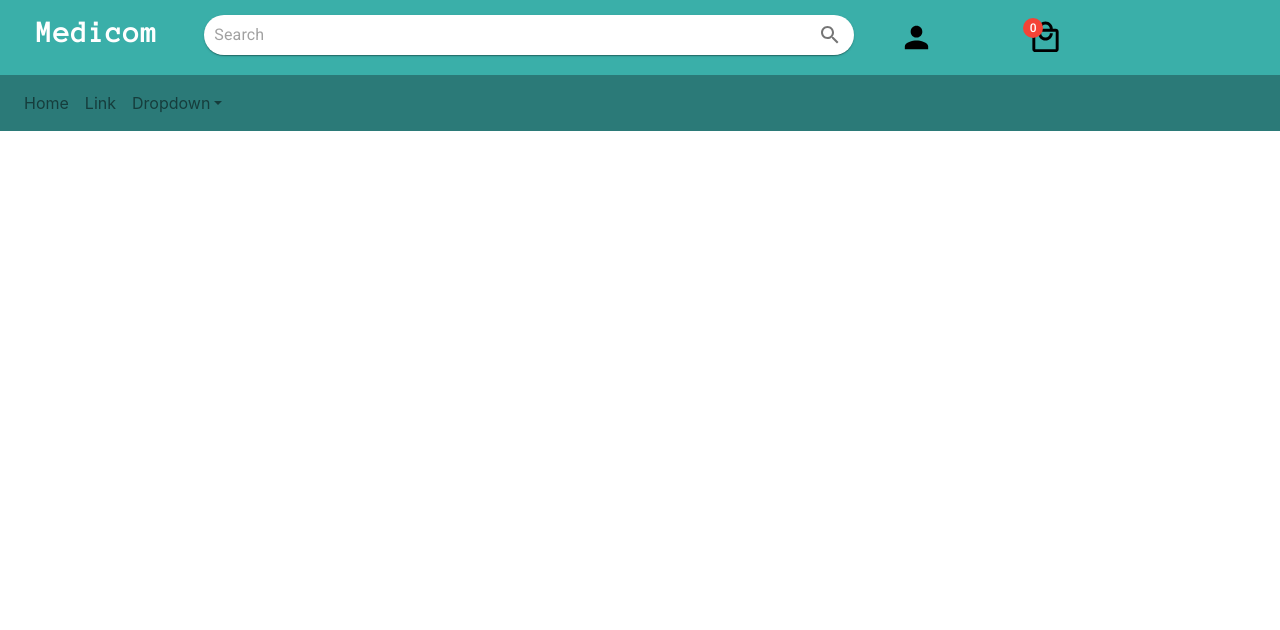
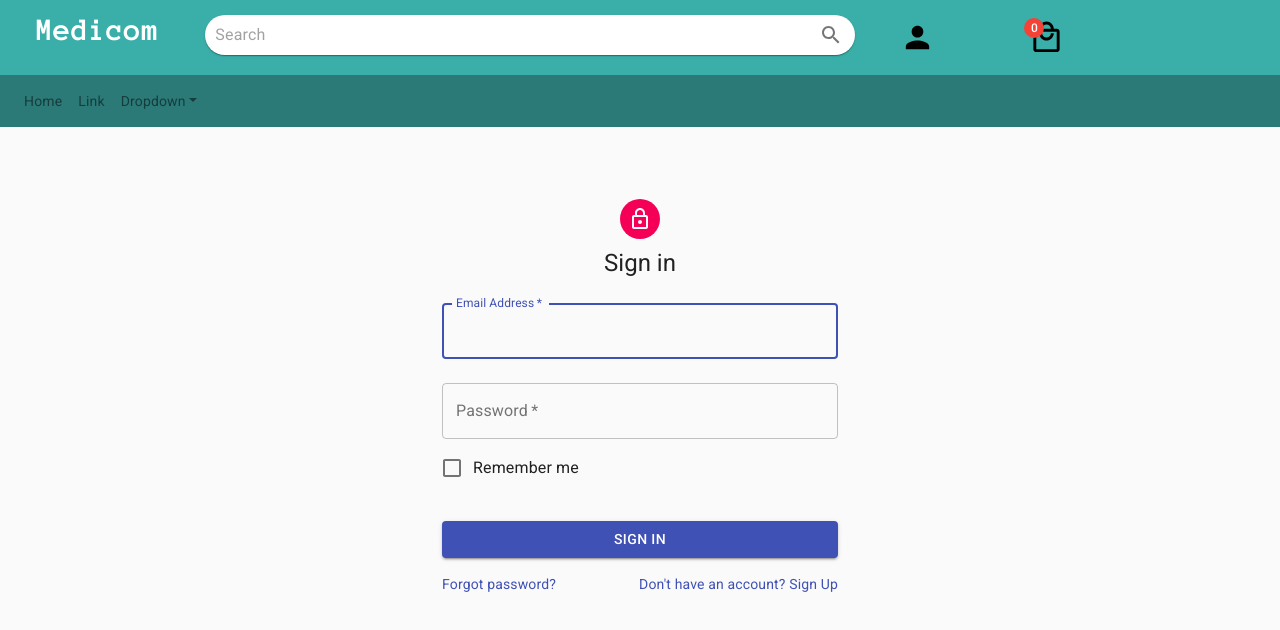
Before and after one commit to mHuzefa/SEPID01-Medicom, a React (Create React App) app in the folder frontend/: page /adminlogin in a window 1280 px wide. Shown: the top 630 px of the page. Built offline with nearby package versions, Linux system fonts and the light colour scheme.

Commit message:
Links Added to pages

```diff
--- a/frontend/src/App.js
+++ b/frontend/src/App.js
@@ -4,6 +4,7 @@ import { BrowserRouter as Router, Route } from 'react-router-dom'
 import 'bootstrap/dist/css/bootstrap.min.css'
 import LoginPage from './pages/LoginPage'
 import Checkout from './components/Checkout'
+import AdminLoginPage from './pages/AdminLoginPage'
 import SignUp from './pages/RegistrationPage'
 const App = () => {
   return (
@@ -13,6 +14,7 @@ const App = () => {
         <Route path='/login' component={LoginPage} />
         <Route path='/checkout' component={Checkout} />
         <Route path='/signup' component={SignUp} />
+        <Route path='/adminlogin' component={AdminLoginPage} />
       </div>
     </Router>
   )
--- a/frontend/src/pages/AdminLoginPage.js
+++ b/frontend/src/pages/AdminLoginPage.js
@@ -0,0 +1,104 @@
+import React from 'react'
+import Avatar from '@material-ui/core/Avatar'
+import Button from '@material-ui/core/Button'
+import CssBaseline from '@material-ui/core/CssBaseline'
+import TextField from '@material-ui/core/TextField'
+import FormControlLabel from '@material-ui/core/FormControlLabel'
+import Checkbox from '@material-ui/core/Checkbox'
+import Link from '@material-ui/core/Link'
+import Grid from '@material-ui/core/Grid'
+//import Box from '@material-ui/core/Box'
+import LockOutlinedIcon from '@material-ui/icons/LockOutlined'
+import Typography from '@material-ui/core/Typography'
+import { makeStyles } from '@material-ui/core/styles'
+import Container from '@material-ui/core/Container'
+
+const useStyles = makeStyles((theme) => ({
+  paper: {
+    marginTop: theme.spacing(8),
+    display: 'flex',
+    flexDirection: 'column',
+    alignItems: 'center',
+  },
+  avatar: {
+    margin: theme.spacing(1),
+    backgroundColor: theme.palette.secondary.main,
+  },
+  form: {
+    width: '100%', // Fix IE 11 issue.
+    marginTop: theme.spacing(1),
+  },
+  submit: {
+    margin: theme.spacing(3, 0, 2),
+  },
+}))
+
+const AdminLoginPage = () => {
+  const classes = useStyles()
+
+  return (
+    <div>
+      <Container component='main' maxWidth='xs'>
+        <CssBaseline />
+
+        <div className={classes.paper}>
+          <Avatar className={classes.avatar}>
+            <LockOutlinedIcon />
+          </Avatar>
+          <Typography component='h1' variant='h5'>
+            Sign in
+          </Typography>
+          <form className={classes.form} noValidate>
+            <TextField
+              variant='outlined'
+              margin='normal'
+              required
+              fullWidth
+              id='email'
+              label='Email Address'
+              name='email'
+              autoComplete='email'
+              autoFocus
+            />
+            <TextField
+              variant='outlined'
+              margin='normal'
+              required
+              fullWidth
+              name='password'
+              label='Password'
+              type='password'
+              id='password'
+              autoComplete='current-password'
+            />
+            <FormControlLabel
+              control={<Checkbox value='remember' color='primary' />}
+              label='Remember me'
+            />
+            <Button
+              type='submit'
+              fullWidth
+              variant='contained'
+              color='primary'
+              className={classes.submit}>
+              Sign In
+            </Button>
+            <Grid container>
+              <Grid item xs>
+                <Link href='#' variant='body2'>
+                  Forgot password?
+                </Link>
+              </Grid>
+              <Grid item>
+                <Link href='/signup' variant='body2'>
+                  {"Don't have an account? Sign Up"}
+                </Link>
+              </Grid>
+            </Grid>
+          </form>
+        </div>
+      </Container>
+    </div>
+  )
+}
+export default AdminLoginPage
--- a/frontend/src/pages/LoginPage.js
+++ b/frontend/src/pages/LoginPage.js
@@ -93,6 +93,9 @@ const LoginPage = () => {
                 <Link href='/signup' variant='body2'>
                   {"Don't have an account? Sign Up"}
                 </Link>
+                <Link href='/adminlogin' variant='body2'>
+                  {"Are you an admin? Goto Admin loginpage."}
+                </Link>
               </Grid>
             </Grid>
           </form>
```
